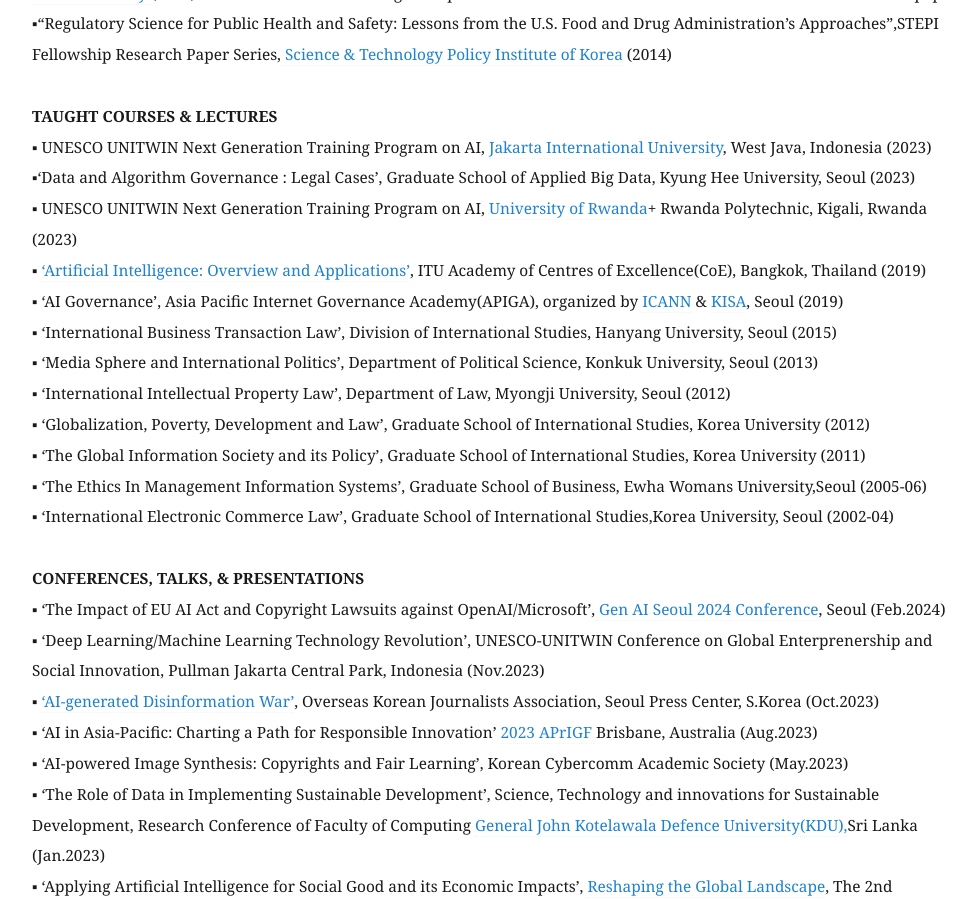
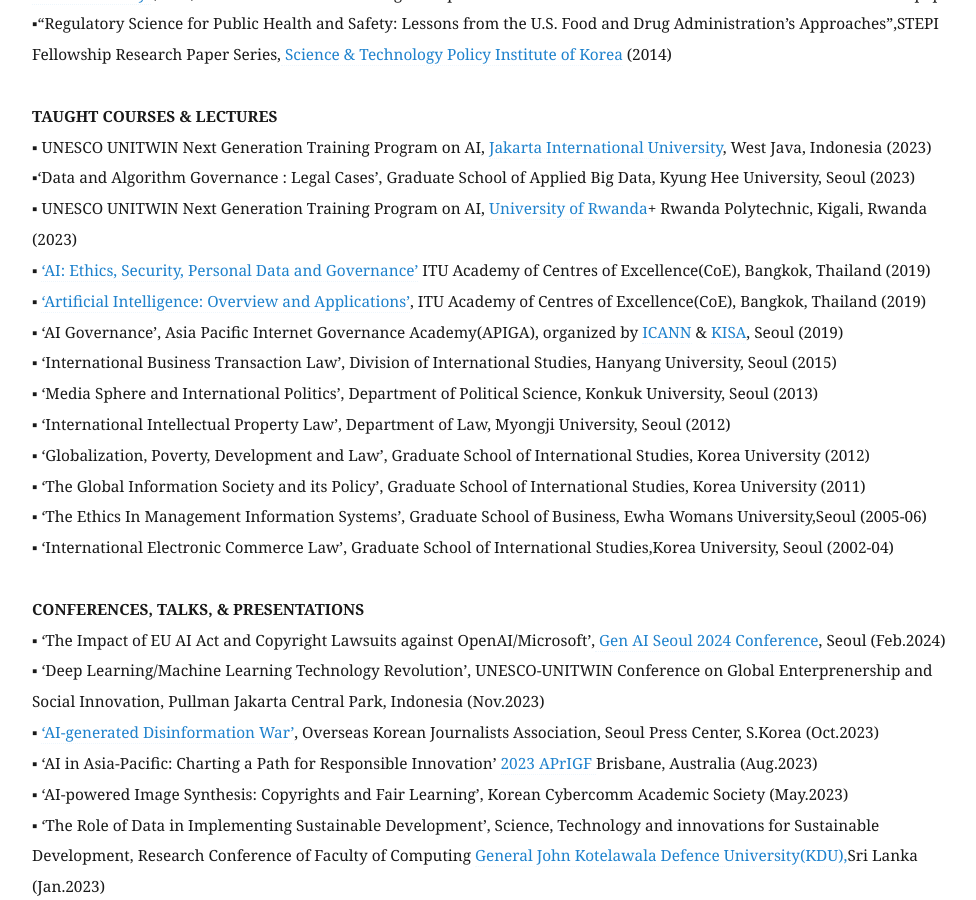
Before and after one commit to eunchangchoi/eunchangchoi.github.io, a Jekyll site: the page built from index.md, in a window 1280 px wide and 900 px high, scrolled down 4492 px. Shown: the whole window, without its empty margins (68-1044 px from the left). Built offline with Jekyll 4.4.1, drawn with Linux system fonts in a browser that asks for light colours; some of the changed lines change nothing that is shown.

Commit message:
Update index.md

```diff
--- a/index.md
+++ b/index.md
@@ -79,7 +79,7 @@
 ▪ <a href="https://www.stepi.re.kr/site/stepiko/PeriodicReportView.do?reIdx=28&pageIndex=1&cateCont=A0505&searchYear=&searchCondition=2&searchKeyword=%EC%B5%9C%EC%9D%80%EC%B0%BD&searchSort=PUBLIC_DT"> “Legal and Ethical Controversies of AI”</a> <i> Future Horizon +</i> Vol.28 (2016 Spring), Science and Technology Policy Institute(STEPI) <br>
 ▪ Book <a href="http://www.kyobobook.co.kr/product/detailViewKor.laf?barcode=9791130437002&orderClick=357"> <i>The Layered Model of Internet Regulation, </i></a> Publisher Publisher: Communication Books (2015) <br>
 ▪ Book Translation <a href="https://www.kyobobook.co.kr/product/detailViewKor.laf?mallGb=KOR&ejkGb=KOR&barcode=9791130435473"> <i> The Wealth of Networks: How Social Production Transforms Markets and Freedom </i> </a> written by <a href="https://hls.harvard.edu/faculty/directory/10071/Benkler"> Prof. Yochai Benkler </a> <a href="http://www.benkler.org/Benkler_Wealth_Of_Networks.pdf"> Publisher: Yale University Press</a> (2005), Communication Books Korea(2015) (Acclaims: <a href="https://hankyung.com/life/article/2015041693541"> Hankuk Economy </a>, <a href="https://hankookilbo.com/News/Read/201504171632164530"> Hankook Ilbo </a>, <a href="https://slownews.kr/50013"> Slow News 1 </a>, <a href="https://slownews.kr/50036"> Slow News 2</a>, <a href="https://www.bloter.net/archives/241128"> Bloter </a>, <a href="https://www.veritas-a.com/news/articleView.html?idxno=164861"> Veritas </a>, <a href="https://www.mediatoday.co.kr/news/articleView.html?idxno=125603"> Media Today</a>, <a href="https://www.digitaltoday.co.kr/news/articleView.html?idxno=65605"> Digital Today </a>, <a href="https://www.opinionnews.co.kr/news/articleView.html?idxno=18408"> Opinion News</a>,<a href="https://act.jinbo.net/wp/8766/"> JinboNet</a>, <a href="https://www.ohmynews.com/nws_web/mobile/at_pg.aspx?cntn_cd=a0002543828"> OhmyNews</a>) <br>
-▪ <a href="http://wealthofnetworks.kr"> <i>The Wealth of Networks:How Social Production Transforms Markets and Freedom</i> </a> (Book Excerpts in Korean) <br>
+▪ <a href="https://wealthofnetworksinkorean.wordpress.com"> <i>The Wealth of Networks:How Social Production Transforms Markets and Freedom</i> </a> (Book Excerpts in Korean) <br>
 ▪ “The U.S. Supreme Court’s Ruling on BRCA1/BRCA2 Gene Patent:Bioethical and Legal Implication”<a href="https://lst.go.kr/eng/index.do"> Korea National Institute for Bioethics Policy </a>(2014).Elected as an author through competition who undertook to write on the commissioned research paper.<br>
 ▪“Regulatory Science for Public Health and Safety: Lessons from the U.S. Food and Drug Administration’s Approaches”,STEPI Fellowship Research Paper Series,<a href="https://www.stepi.re.kr/site/stepien/main.do"> Science & Technology Policy Institute of Korea</a> (2014)<br>
      <br>
@@ -87,6 +87,7 @@
 ▪ UNESCO UNITWIN Next Generation Training Program on AI, <a href="https://jiu.ac/"> Jakarta International University</a>, West Java, Indonesia (2023)  <br>
 ▪‘Data and Algorithm Governance : Legal Cases’, Graduate School of Applied Big Data, Kyung Hee University, Seoul (2023) <br>
 ▪ UNESCO UNITWIN Next Generation Training Program on AI, <a href="https://ur.ac.rw/"> University of Rwanda</a>+ Rwanda Polytechnic, Kigali, Rwanda (2023) <br>
+▪ <a href="https://www.itu.int/en/ITU-D/Regional-Presence/AsiaPacific/Pages/Events/2019/Artificial-Intelligence-Overview-and-Applications.aspx">‘AI: Ethics, Security, Personal Data and Governance’</a> ITU Academy of Centres of Excellence(CoE), Bangkok, Thailand (2019) <br>
 ▪ <a href="https://www.itu.int/en/ITU-D/Regional-Presence/AsiaPacific/Pages/Events/2019/Artificial-Intelligence-Overview-and-Applications.aspx"> ‘Artificial Intelligence: Overview and Applications’</a>, ITU Academy of Centres of Excellence(CoE), Bangkok, Thailand (2019) <br>
 ▪ ‘AI Governance’, Asia Pacific Internet Governance Academy(APIGA), organized by <a href="https://www.icann.org/">ICANN</a> & <a href="https://www.kisa.or.kr/EN"> KISA</a>, Seoul (2019)  <br>
 ▪ ‘International Business Transaction Law’, Division of International Studies, Hanyang University, Seoul (2015) <br>
```
